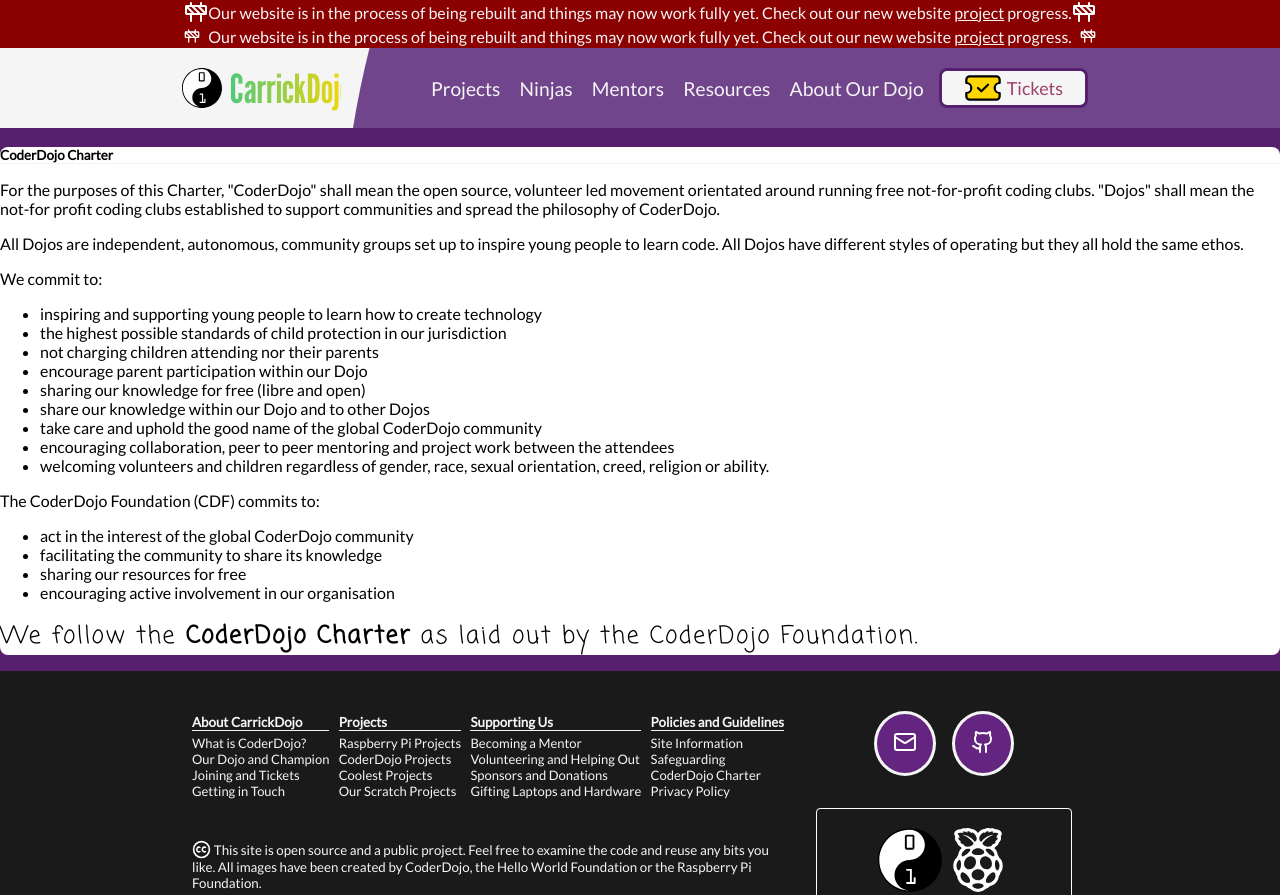
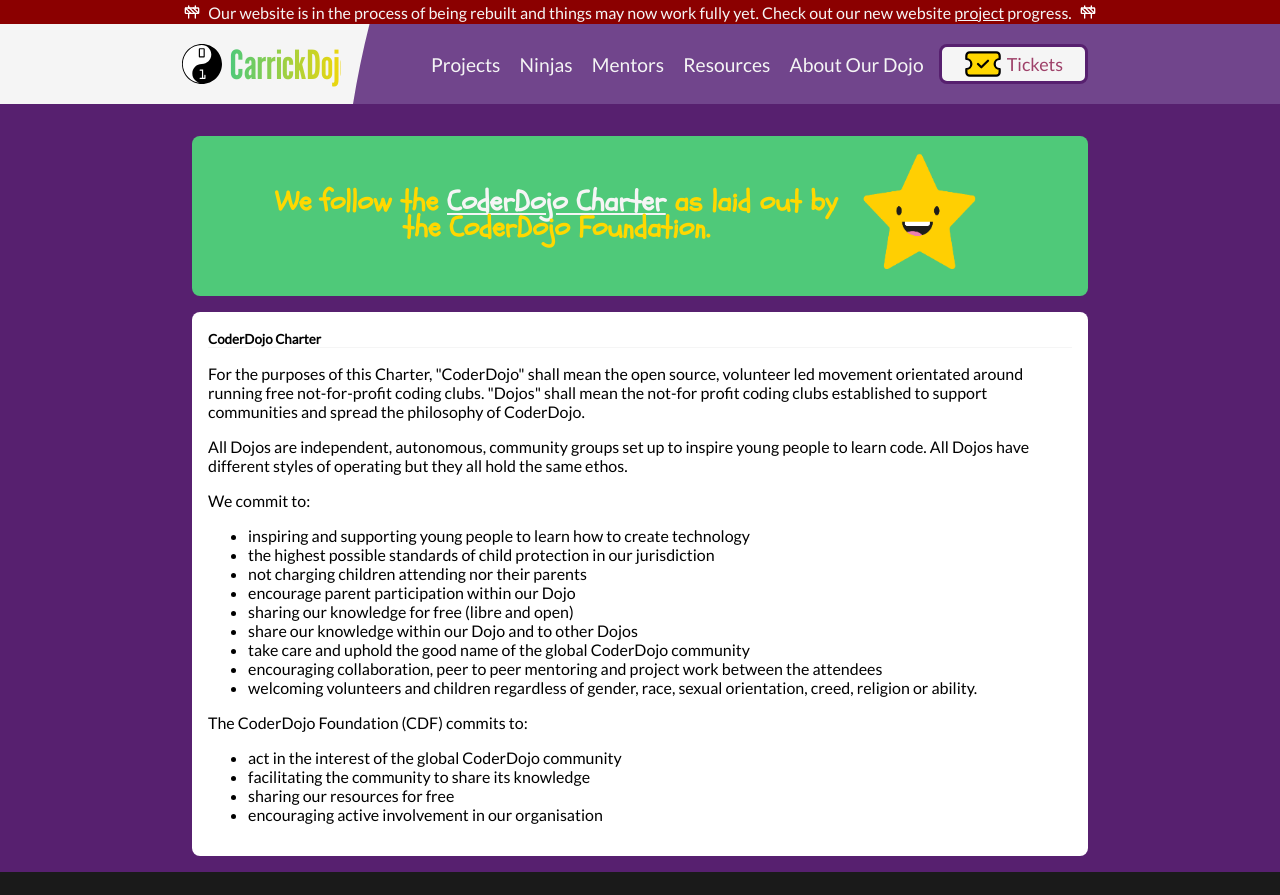
Before and after one commit to carrickdojo/carrickdojo-website, a plain HTML site: page charter.html in a window 1280 px wide. Shown: the top 895 px of the page. Drawn offline with Linux system fonts and the light colour scheme.

Commit message:
update charter

```diff
--- a/charter.html
+++ b/charter.html
@@ -8,14 +8,7 @@
     <link rel="icon" href="images/logos/coderdojo-roundel.svg" />
     <link href="default.css" rel="stylesheet" type="text/css" />
   </head>
-  <div class="page-heading">
-    <img src="images/icons/construction.svg" alt="" class="logo-tiny" /><span>
-      Our website is in the process of being rebuilt and things may now work
-      fully yet. Check out our new website
-      <a href="project-website.html">project</a> progress.</span
-    >
-    <img src="images/icons/construction.svg" alt="" class="logo-tiny" />
-  </div>
+
   <body>
     <!-- Our page-heading is used to display our under-construction banner  -->
     <div class="page-heading">
@@ -123,9 +116,22 @@
     <!-- Our Main section  -->
     <!-- This section contains all the content between the navigation bar and the footer -->
     <main class="main">
-      <div class="colours-main-dark">
-        <section class="pad-top pad-bottom">
-          <article class="colours-white-black rounded-small">
+      <section class="colours-main-dark pad-vertical">
+        <div class="wrapper">
+          <div class="pad-vertical">
+            <div class="box-star colours-leitrim font-schoolbell">
+              <p>
+                We follow the
+                <b>
+                  <a href="https://coderdojo.com/en/charter"
+                    >CoderDojo Charter</a
+                  ></b
+                >
+                as laid out by the CoderDojo Foundation.
+              </p>
+            </div>
+          </div>
+          <article class="colours-white-black rounded-small pad-all">
             <h2>CoderDojo Charter</h2>
             <p>
               For the purposes of this Charter, "CoderDojo" shall mean the open
@@ -177,21 +183,9 @@
               <li>sharing our resources for free</li>
               <li>encouraging active involvement in our organisation</li>
             </ul>
-
-            <div class="note text-marker-big">
-              <span>
-                We follow the
-                <b>
-                  <a href="https://coderdojo.com/en/charter"
-                    >CoderDojo Charter</a
-                  ></b
-                >
-                as laid out by the CoderDojo Foundation.</span
-              >
-            </div>
           </article>
-        </section>
-      </div>
+        </div>
+      </section>
     </main>
 
     <!-- Our Footer section does not change across our site  -->
```
